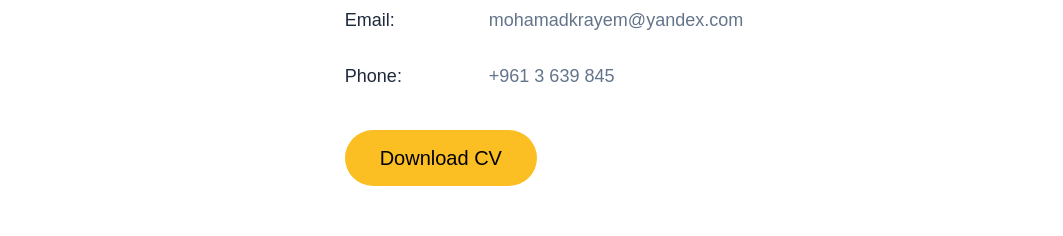
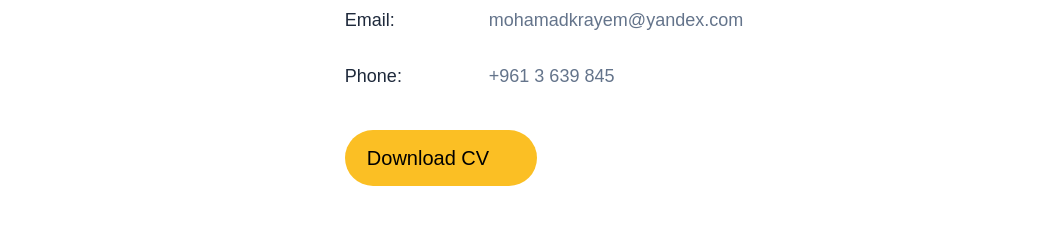
Before and after one commit to mohamadKrayem/Portfolio, a React (Vite) app: page / in a window 1280 px wide. Shown: the part 1260-1496 px from the top of the page, without its empty margins (96-1159 px from the left). Built offline with nearby package versions, Linux system fonts and the light colour scheme.

Commit message:
add resume

```diff
--- a/src/Section/About.jsx
+++ b/src/Section/About.jsx
@@ -13,7 +13,7 @@ const About = () => {
         <ListElement Lkey="Place of birth" value="Lebanon"/>
         <ListElement Lkey="Email" value="mohamadkrayem@yandex.com"/>
         <ListElement Lkey="Phone" value="+961 3 639 845"/>
-        <Button text="Download CV" px="px-5 md:slef-start w-48" py="py-3"/>
+        <Button url="/assets/resume.pdf" text="Download CV" px="px-5 md:slef-start w-48" py="py-3"/>
       </ul>
     </div>
   )
--- a/src/components/Button.jsx
+++ b/src/components/Button.jsx
@@ -1,9 +1,21 @@
 import React from 'react'
 
-const Button = ({text, px, py}) => {
-  return (
-    <button className={`md:text-xl text-lg mt-3 bg-amber-400 rounded-full text-black ${px} ${py} border-2 border-solid border-transparent hover:border-inherit focus:border-white`}>{text}</button>
-  )
+const Button = ({text, px, py, url}) => {
+  return url!="" ? (
+    <a
+      download
+      className={`md:text-xl text-lg mt-3 bg-amber-400 rounded-full text-black ${px} ${py} border-2 border-solid border-transparent hover:border-inherit focus:border-white`}
+      href={url}
+    >
+      {text}
+    </a>
+  ) : (
+    <a
+      className={`md:text-xl text-lg mt-3 bg-amber-400 rounded-full text-black ${px} ${py} border-2 border-solid border-transparent hover:border-inherit focus:border-white`}
+    >
+      {text}
+    </a>
+  );
 }
 
 export default Button
```
Also changed, not shown: 1 other file (tests, documents, lock files or other folders).
